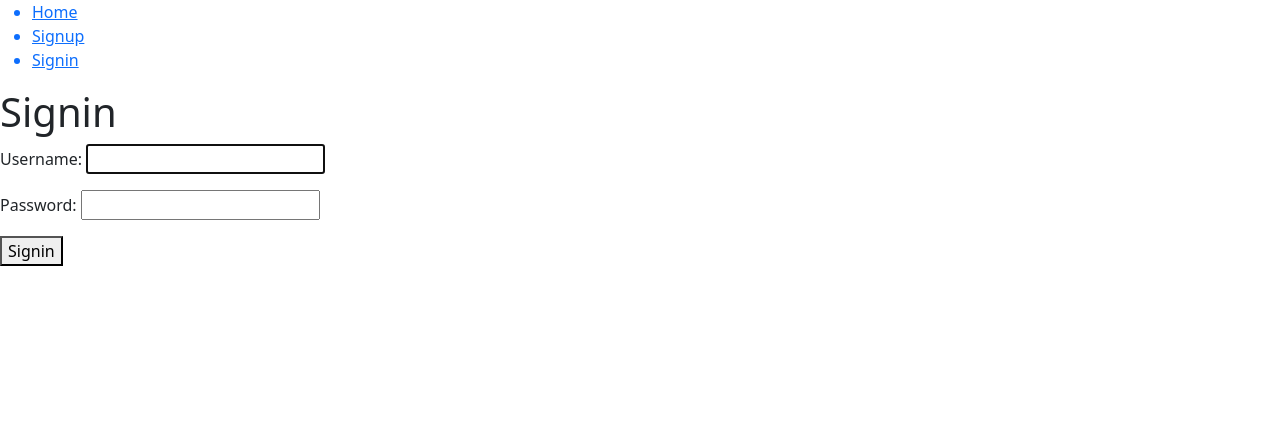
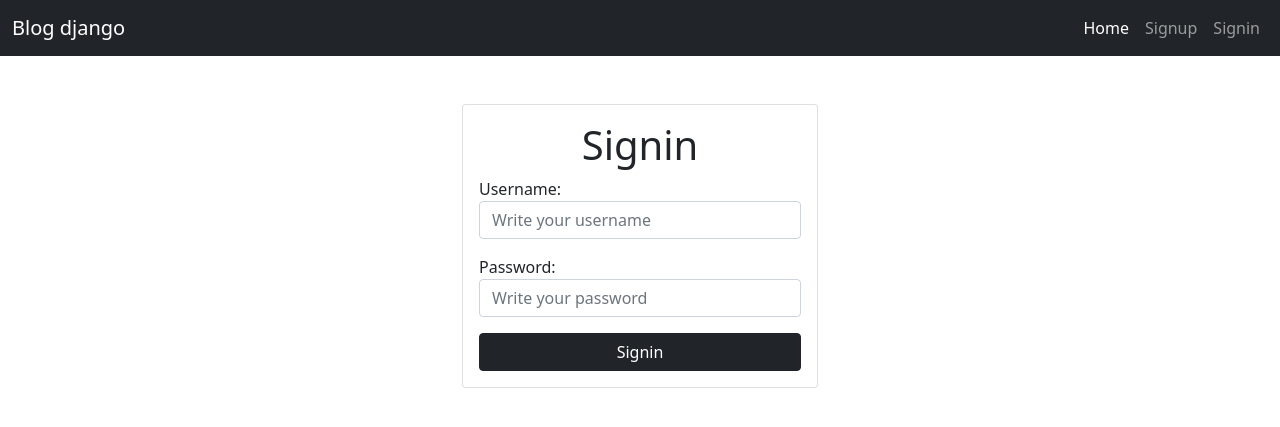
Before and after one commit to hgardel94/blog, a Django app: page /signin/ in a window 1280 px wide. Shown: the top 427 px of the page. Run offline with Django 5.2, Linux system fonts and the light colour scheme.

Commit message:
Give styles with bootstrap

```diff
--- a/posts/templates/index.html
+++ b/posts/templates/index.html
@@ -12,32 +12,27 @@
 
 <body>
 
-    <ul>
-        <a href="/">
-            <li>
-                Home
-            </li>
-        </a>
-        {% if user.is_authenticated %}
-        <a href="/logout">
-            <li>
-                Logout
-            </li>
-        </a>
-        {% else %}
+    <nav class="navbar navbar-expand-lg navbar navbar-dark bg-dark">
+        <div class="container-fluid">
+            <a class="navbar-brand" href="/">Blog django</a>
+            <button class="navbar-toggler" type="button" data-bs-toggle="collapse" data-bs-target="#navbarNavAltMarkup"
+                aria-controls="navbarNavAltMarkup" aria-expanded="false" aria-label="Toggle navigation">
+                <span class="navbar-toggler-icon"></span>
+            </button>
+            <div class="collapse navbar-collapse" id="navbarNavAltMarkup">
+                <div class="navbar-nav ms-auto">
+                    <a class="nav-link active" aria-current="page" href="/">Home</a>
+                    {% if user.is_authenticated %}
+                    <a class="nav-link" href="/logout">Logout</a>
+                    {% else %}
+                    <a class="nav-link" href="/signup">Signup</a>
+                    <a class="nav-link" href="/signin">Signin</a>
+                    {% endif %}
+                </div>
+            </div>
+        </div>
+    </nav>
 
-        <a href="/signup">
-            <li>
-                Signup
-            </li>
-        </a>
-        <a href="/signin">
-            <li>
-                Signin
-            </li>
-        </a>
-        {% endif %}
-    </ul>
     {% block content %}
 
 
--- a/posts/templates/signin.html
+++ b/posts/templates/signin.html
@@ -1,12 +1,30 @@
 {% extends 'index.html' %}
 {% block content %}
-<h1>Signin</h1>
-<form action="/signin/" method="POST">
-    {% csrf_token %}
-    {{error}}
-    {{form.as_p}}
-    <button>
-        Signin
-    </button>
-</form>
+
+<main class="container">
+    <div class="row">
+        <section class="col-md-4 offset-md-4 mt-5">
+            <form action="/signin/" method="POST" class="card card-body">
+
+                {% csrf_token %}
+                {{error}}
+                <h1 class="text-center">Signin</h1>
+
+                <div class="mb-3">
+                    <label for="username">Username:</label>
+                    <input type="text" name="username" id="username" class="form-control" placeholder="Write your username">
+                </div>
+
+                <div class="mb-3">
+                    <label for="pasword">Password:</label>
+                    <input type="password" name="password" id="password" class="form-control" placeholder="Write your password">
+                </div>
+
+                <button class="btn btn-dark">
+                    Signin
+                </button>
+            </form>
+        </section>
+    </div>
+</main>
 {% endblock %}
```
Also changed, not shown: posts/templates/home.html (+11 -7 lines), posts/templates/post_detail.html (+4 -6 lines), posts/templates/signup.html (+34 -9 lines), db.sqlite3.
